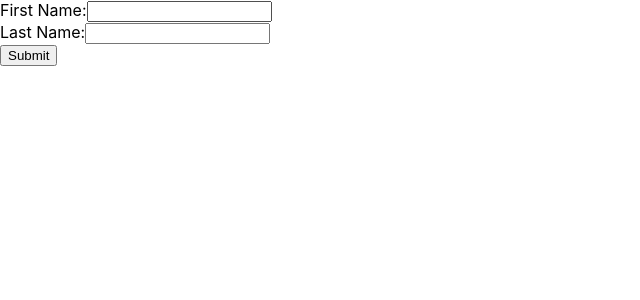
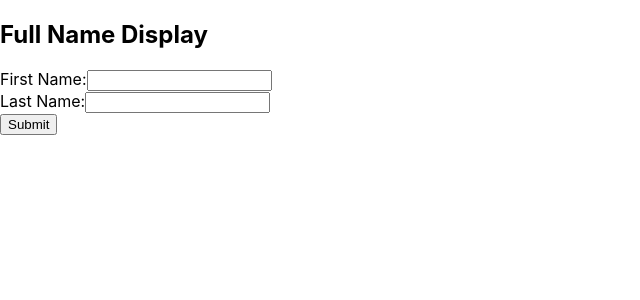
Before and after one commit to AkshayaN99/buildouts, a React (Create React App) app in the folder fullname/: page / in a window 1280 px wide. Shown: the top 300 px of the page, without its empty margins (0-640 px from the left). Built offline with nearby package versions, Linux system fonts and the light colour scheme.

Commit message:
Test Commit

```diff
--- a/fullname/src/App.js
+++ b/fullname/src/App.js
@@ -7,9 +7,7 @@ function App(){
   const [firstNameError, setFirstNameError] = useState('');
   const [lastNameError, setLastNameError] = useState('');
 
-  useEffect(() => {
-    console.log("logging this here")
-    }, [])
+
 
   const handleInputChange = (e) => {
     const { name, value } = e.target;
@@ -42,6 +40,7 @@ function App(){
 
   return (
     <div>
+      <h2>Full Name Display</h2>
       <form onSubmit={handleSubmit}>
         {firstNameError && <p>{firstNameError}</p>}
         {lastNameError && <p>{lastNameError}</p>}
```
